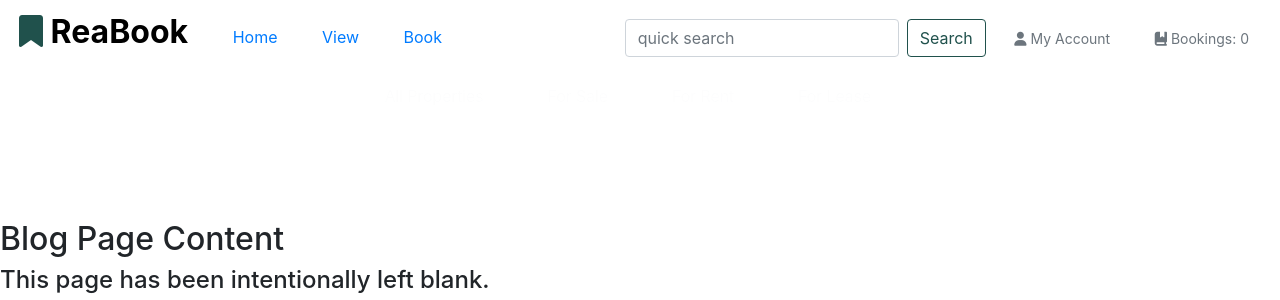
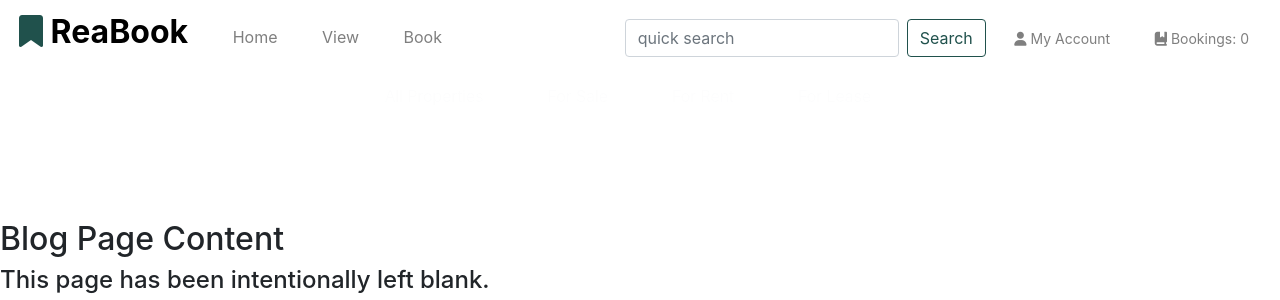
Before and after one commit to roeszler/reabook, a Django app: page /blog/ in a window 1280 px wide. Shown: the top 300 px of the page. Run offline with Django 3.2, Linux system fonts and the light colour scheme; some libraries are stand-ins or nearby versions.

Commit message:
add links to bookings page and header styling

```diff
--- a/static/css/base.css
+++ b/static/css/base.css
@@ -38,25 +38,13 @@ input:focus::placeholder {
     color: #f8f9fa;
 }
 
-/* Fade elements on scroll */
-/* .scrollFade {
-    opacity: 1;
-    pointer-events: all;
+.text-blue {
+    color: #047AFB;
 }
 
-.scrollFade--hidden {
-    opacity: 0;
-    pointer-events: none;
+.text-blue-hover {
+    color: #016ADA;
 }
-
-.scrollFade--visible {
-    opacity: 1;
-    pointer-events: all;
-}
-
-.scrollFade--animate {
-    transition: opacity 0.4s ease-in-out;
-} */
 
 /* Format index.html page heading */
 
@@ -92,6 +80,15 @@ font-weight: 100;
 }
 
 /* ------------ Navbar */
+
+#topnav a {
+    color: #7F7F7F;
+}
+
+#topnav a:hover {
+    color: #20514C;
+    /* color: #016ADA; */
+}
 
 /* Green style to navbar search button */
 .btn-outline-reabook {
--- a/templates/base.html
+++ b/templates/base.html
@@ -16,10 +16,9 @@
 
     <!-- Core css to add to each page -->
     {% block core_css %}
-    <link rel="stylesheet" href="https://cdn.jsdelivr.net/npm/bootstrap@4.6.2/dist/css/bootstrap.min.css"
-        integrity="sha384-xOolHFLEh07PJGoPkLv1IbcEPTNtaed2xpHsD9ESMhqIYd0nLMwNLD69Npy4HI+N" crossorigin="anonymous">
-    <link rel="stylesheet"
-        href="https://fonts.googleapis.com/css2?family=Roboto:ital,wght@0,100;0,300;0,400;0,500;0,700;0,900;1,100;1,300;1,400;1,500;1,700;1,900&display=swap">
+    <link rel="stylesheet" href="https://cdn.jsdelivr.net/npm/bootstrap@4.6.2/dist/css/bootstrap.min.css" integrity="sha384-xOolHFLEh07PJGoPkLv1IbcEPTNtaed2xpHsD9ESMhqIYd0nLMwNLD69Npy4HI+N" crossorigin="anonymous">
+    <!-- <link rel="stylesheet" href="https://cdn.jsdelivr.net/npm/bootstrap@5.2.0/dist/css/bootstrap.min.css" integrity="sha384-gH2yIJqKdNHPEq0n4Mqa/HGKIhSkIHeL5AyhkYV8i59U5AR6csBvApHHNl/vI1Bx" crossorigin="anonymous"> -->
+    <link rel="stylesheet" href="https://fonts.googleapis.com/css2?family=Roboto:ital,wght@0,100;0,300;0,400;0,500;0,700;0,900;1,100;1,300;1,400;1,500;1,700;1,900&display=swap">
     <link rel="stylesheet" href="{% static 'css/base.css' %}">
     <link rel="icon" href="https://res.cloudinary.com/yodakode/image/upload/v1662025182/ReaBook/ReaBook-icon_oz7vgx.png" title="ReaBook">
     {% endblock %}
@@ -31,7 +30,9 @@
     <!-- Core Scripts to load on the base.html page -->
     {% block core_js %}
     <script src="https://kit.fontawesome.com/c2dc8de795.js" crossorigin="anonymous"></script>
+    <!-- <script src="https://cdn.jsdelivr.net/npm/bootstrap@4.6.2/dist/js/bootstrap.bundle.min.js"></script> -->
     <script src="https://cdn.jsdelivr.net/npm/bootstrap@5.1.3/dist/js/bootstrap.bundle.min.js"></script>
+    <!-- <script src="https://cdn.jsdelivr.net/npm/bootstrap@5.2.0/dist/js/bootstrap.bundle.min.js"></script> -->
     <script src="https://ajax.googleapis.com/ajax/libs/jquery/1.7.1/jquery.min.js"></script>
     {% endblock %}
 
@@ -58,7 +59,7 @@
                         </a>
                     </li>
                     <li class="list-inline-item active">
-                        <a class="nav-link" href="{% url 'home' %}">Home <span class="sr-only">(current)</span></a>
+                        <a class="nav-link text-grey" href="{% url 'home' %}">Home <span class="sr-only">(current)</span></a>
                     </li>
                     <li class="list-inline-item">
                         <a class="nav-link" href="{% url 'properties' %}">View <span class="sr-only"></span></a>
@@ -106,7 +107,7 @@
 
                     <!-- appearance of the diary and display of totals within -->
                     <li class="list-inline-item">
-                        <a href="#"
+                        <a href="{% url 'view_bookings' %}"
                             class="dropdown-header {% if grand_total %}text-info font-weight-bold{% else %}text-grey{% endif %} nav-link"
                             data-toggle="dropdown" aria-haspopup="true" aria-expanded="false"><span
                                 class="fa-solid fa-book-bookmark"></span> Bookings: <span class="my-0">
--- a/templates/includes/mobile-top-header.html
+++ b/templates/includes/mobile-top-header.html
@@ -47,7 +47,7 @@
 
 <!-- button to access the diary -->
 <li class="list-inline-item">
-    <a class="{% if grand_total %}text-primary font-weight-bold{% else %}text-black{% endif %} nav-link d-block d-lg-none" href="#">
+    <a class="{% if grand_total %}text-primary font-weight-bold{% else %}text-black{% endif %} nav-link d-block d-lg-none" href="{% url 'view_bookings' %}">
         <div class="text-center">
             <div><i class="fas fa-book-bookmark fa-lg"></i></div>
             <p class="my-0">
```
Also changed, not shown: templates/includes/main-nav.html (+8 -5 lines), static/js/scrollfade.js (line endings or trailing spaces).
